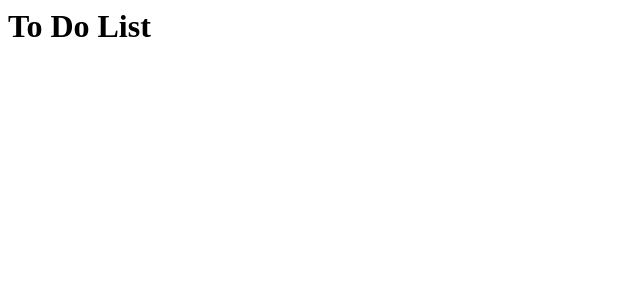
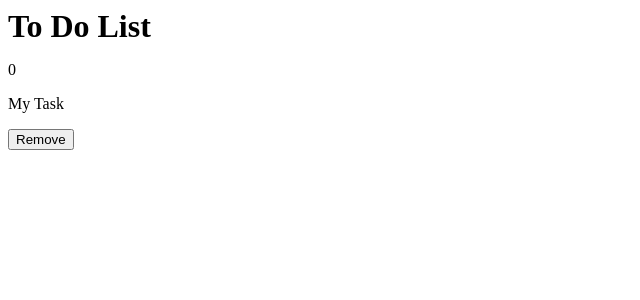
Before and after one commit to jcarlosj/Angular-To-do-list-YT, an Angular app: page / in a window 1280 px wide. Shown: the top 300 px of the page, without its empty margins (0-640 px from the left). Built offline with nearby package versions, Linux system fonts and the light colour scheme.

Commit message:
[+] todo.component.html: Estructura

```diff
--- a/src/app/app.component.html
+++ b/src/app/app.component.html
@@ -3,5 +3,8 @@
     <header>
       <h1>To Do List</h1>
     </header>
+    <main>
+      <app-todo></app-todo>
+    </main>
   </div>
 </div>
--- a/src/app/components/todo/todo.component.html
+++ b/src/app/components/todo/todo.component.html
@@ -1 +1,9 @@
-<p>todo works!</p>
+<div class="todo-component">
+  <div class="todos">
+    <div class="todo">
+      <p class="todo-id">0</p>
+      <p class="todo-text">My Task</p>
+      <button class="todo-btn-delete">Remove</button>
+    </div>
+  </div>
+</div>
```
